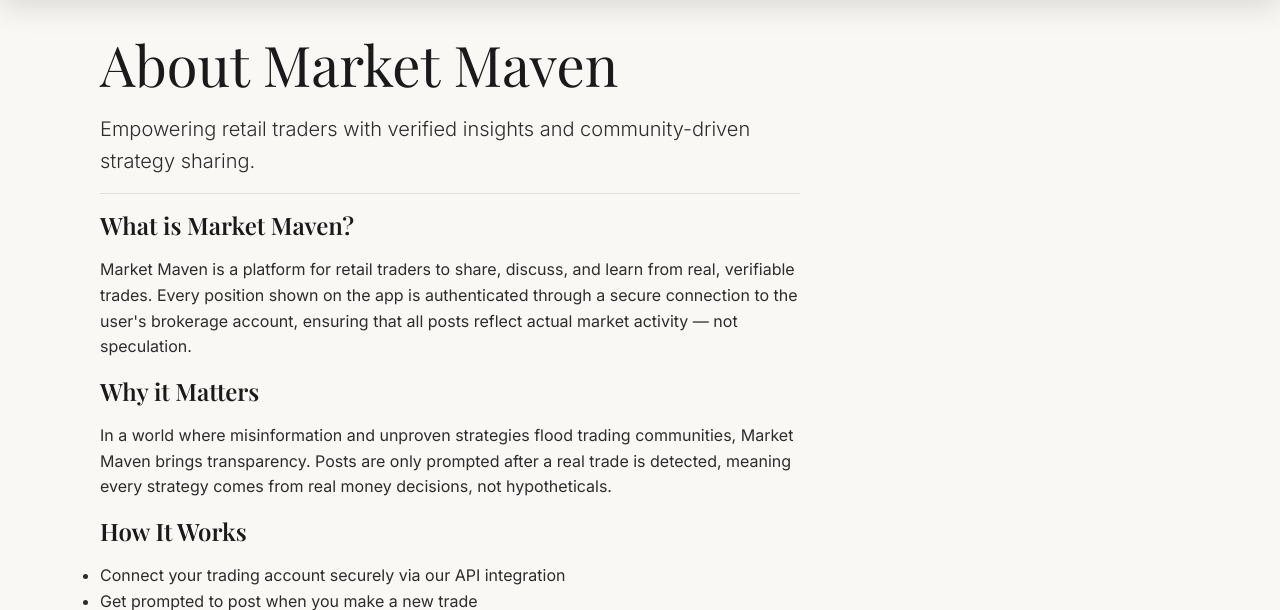
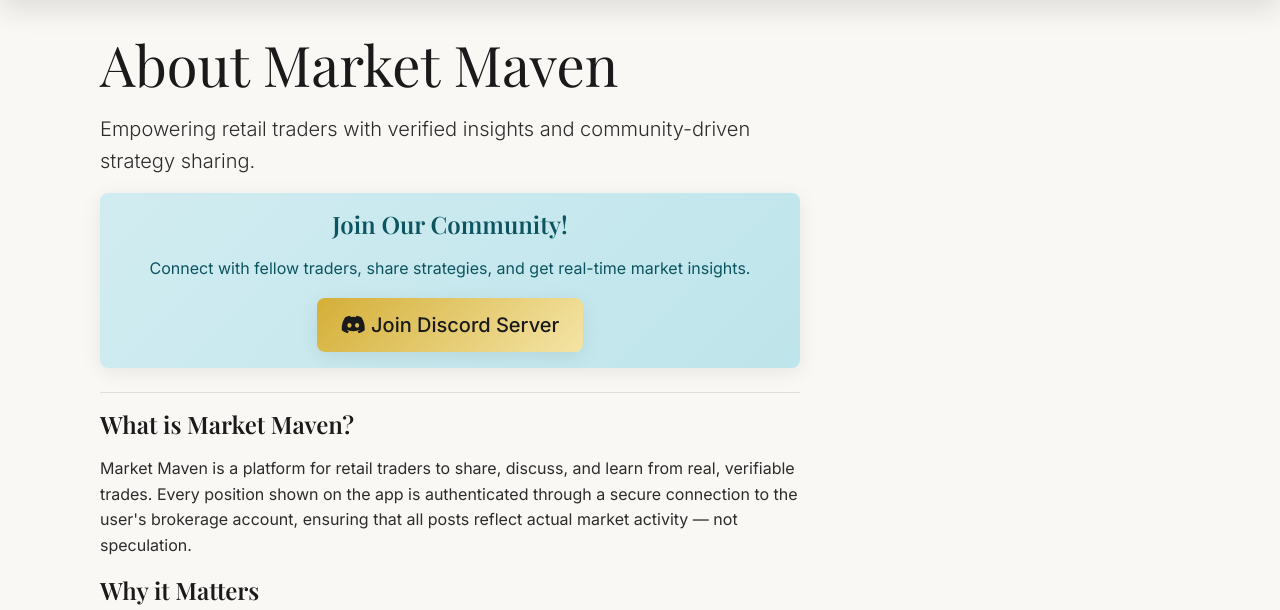
Before and after one commit to AL-DN/MarketMaven, a Django app: page /about/ in a window 1280 px wide. Shown: the part 74-684 px from the top of the page. Run offline with Django 5.2, Linux system fonts and the light colour scheme; some libraries are stand-ins or nearby versions.

Commit message:
link to discord

```diff
--- a/blog/templates/blog/about.html
+++ b/blog/templates/blog/about.html
@@ -4,6 +4,14 @@
 <div class="container mt-4">
   <h1 class="display-4">About Market Maven</h1>
   <p class="lead">Empowering retail traders with verified insights and community-driven strategy sharing.</p>
+
+  <div class="alert alert-info text-center mb-4">
+    <h4 class="alert-heading">Join Our Community!</h4>
+    <p class="mb-3">Connect with fellow traders, share strategies, and get real-time market insights.</p>
+    <a href="https://discord.gg/E5HG2rBSxZ" target="_blank" class="btn btn-primary btn-lg">
+      <i class="fab fa-discord"></i> Join Discord Server
+    </a>
+  </div>
 
   <hr>
 
```
